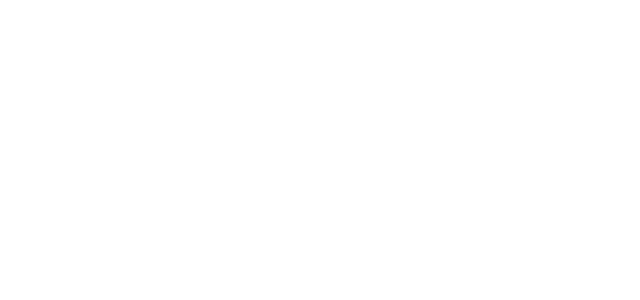
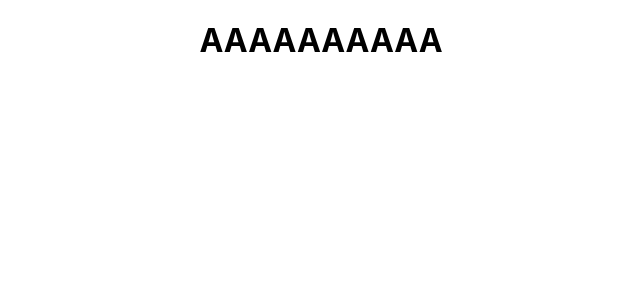
Before and after one commit to GeanluisGL/TODOLIS_t, a React (Create React App) app: page / in a window 1280 px wide. Shown: the top 300 px of the page, without its empty margins (319-959 px from the left). Built offline with nearby package versions, Linux system fonts and the light colour scheme.

Commit message:
adding title

```diff
--- a/src/App.js
+++ b/src/App.js
@@ -4,9 +4,17 @@
 function App() {
   return (
     <div className="App">
-
+   <h1>AAAAAAAAAA</h1>
      </div>
   );
 }
 
+/*
+For create a
+1- git init
+2- git status
+3- git add .
+4- git commit -m "init 1"
+
+*/
 export default App;
```
